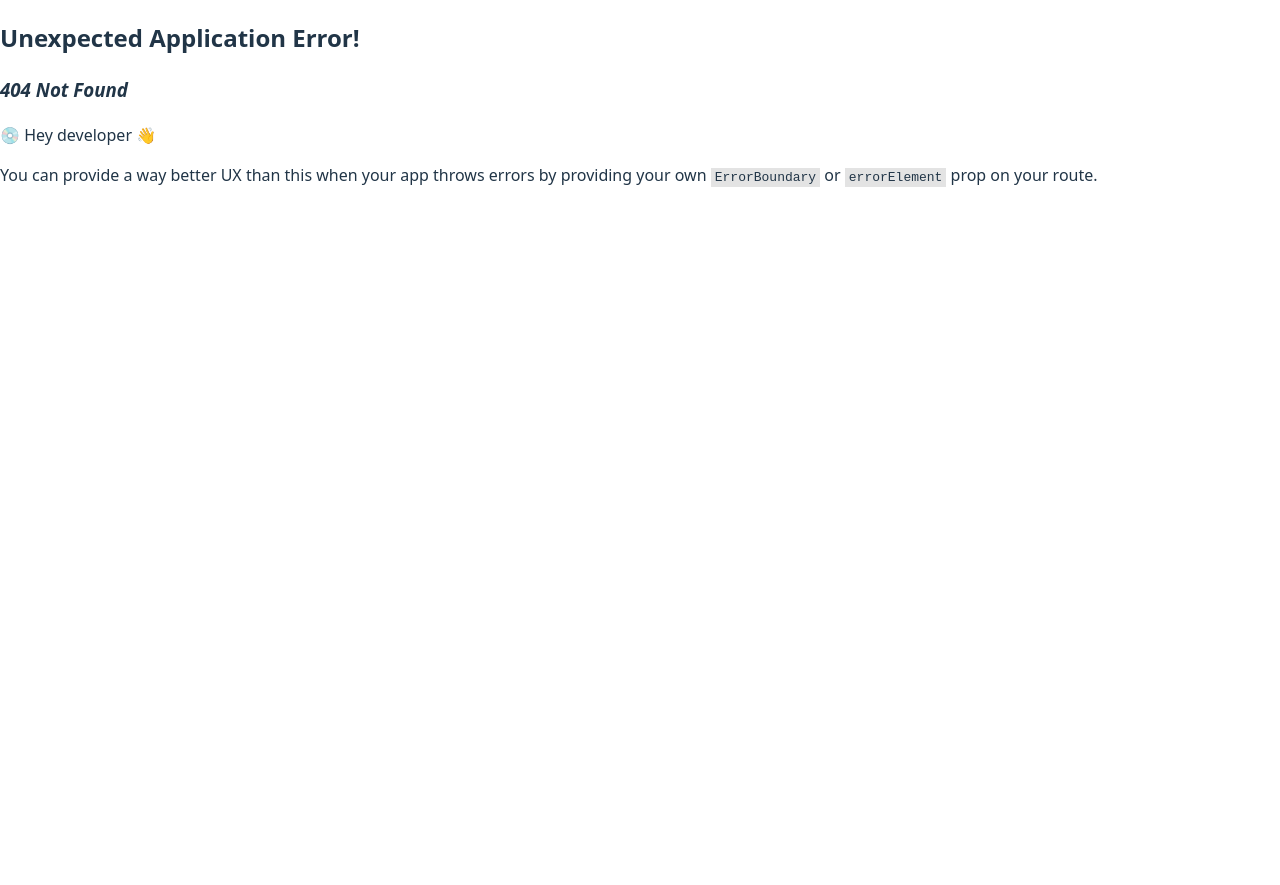
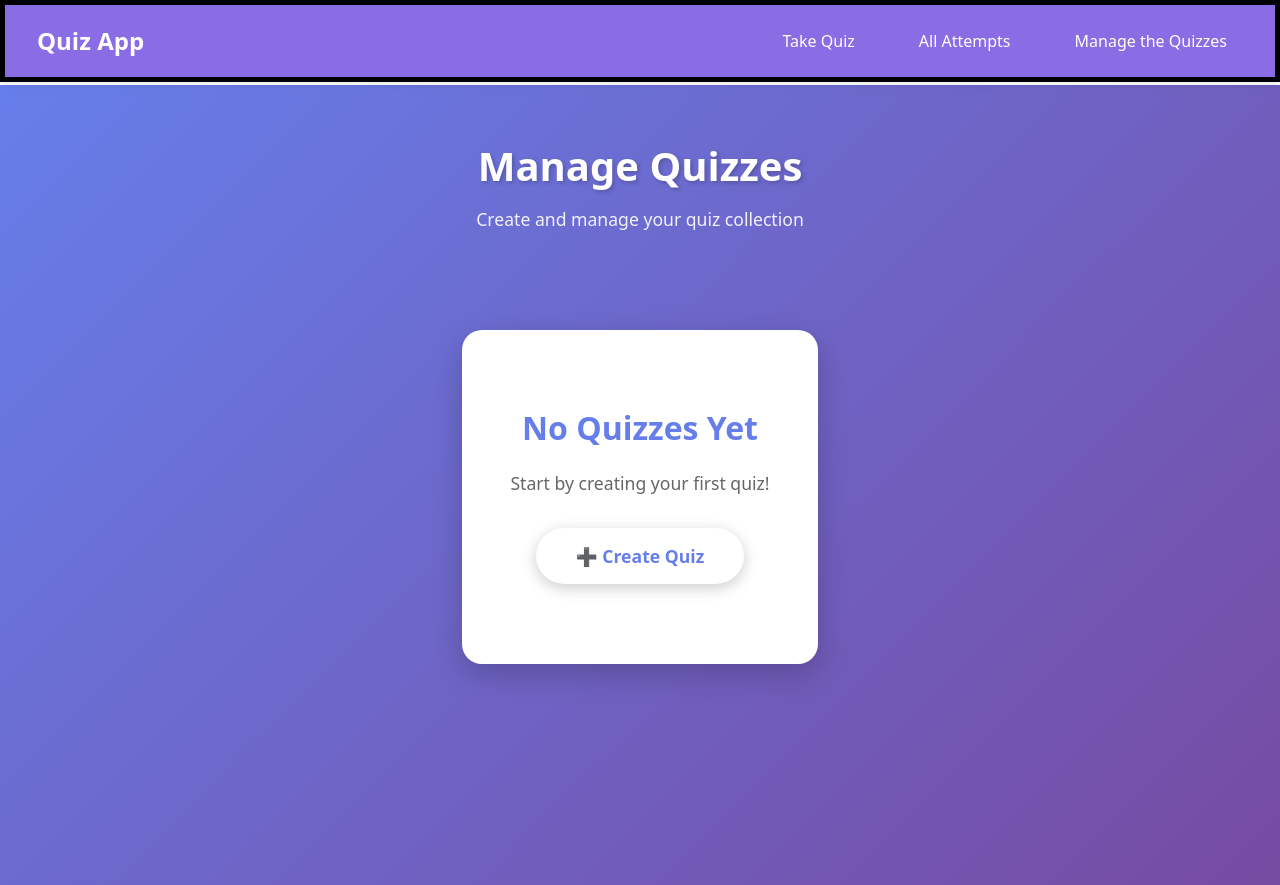
Before and after one commit to mabdullahi7780/quiz-app, a React (Vite) app: page /manage-quizzes in a window 1280 px wide. Before the commit this address had no page. Before the commit the page ends 800 px from the top, so only its background shows below. Built offline with nearby package versions, Linux system fonts and the light colour scheme.

Commit message:
Made the Manage Quizzes page and now opnly left with implementing the edit and delete functionalities

```diff
--- a/src/App.jsx
+++ b/src/App.jsx
@@ -4,6 +4,7 @@ import TakeQuiz from "./pages/TakeQuiz";
 import ShowAllResults from "./pages/ShowAllResults";
 import { Children } from "react";
 import AddQuiz from "./pages/AddQuiz";
+import ManageQuizzes from "./pages/ManageQuizzes";
 
 function App() {
  const router = createBrowserRouter([
@@ -23,6 +24,10 @@ function App() {
           path: "add-quiz",
           element: <AddQuiz/>,
         },
+        {
+          path: "manage-quizzes",
+          element: <ManageQuizzes/>,
+        },
       ],
     },
   ]);
--- a/src/components/Navbar/Navbar.jsx
+++ b/src/components/Navbar/Navbar.jsx
@@ -10,7 +10,7 @@ function Navbar() {
           <div className="navbar-links">
             <Link to="/" className="navbar-link">Take Quiz</Link>
             <Link to="/results" className="navbar-link">All Attempts</Link>
-            <Link to="/add-quiz" className="navbar-link">Add Questions To Quiz</Link>
+            <Link to="/manage-quizzes" className="navbar-link">Manage the Quizzes</Link>
           </div>
         </div>
       </nav>
--- /dev/null
+++ b/src/pages/ManageQuizzes.css
@@ -0,0 +1,238 @@
+.manage-quizzes-container {
+  min-height: 100vh;
+  background: linear-gradient(135deg, #667eea 0%, #764ba2 100%);
+  padding: 2rem;
+  display: flex;
+  flex-direction: column;
+  align-items: center;
+}
+
+.manage-quizzes-header {
+  text-align: center;
+  margin-bottom: 3rem;
+}
+
+.manage-quizzes-header h1 {
+  color: white;
+  font-size: 2.5rem;
+  margin-bottom: 0.5rem;
+  text-shadow: 2px 2px 4px rgba(0, 0, 0, 0.2);
+}
+
+.manage-quizzes-header p {
+  color: rgba(255, 255, 255, 0.9);
+  font-size: 1.1rem;
+}
+
+.quiz-cards-container {
+  width: 100%;
+  max-width: 1200px;
+  display: grid;
+  grid-template-columns: repeat(auto-fill, minmax(300px, 1fr));
+  gap: 2rem;
+  margin-bottom: 2rem;
+}
+
+.quiz-card {
+  background: white;
+  border-radius: 20px;
+  padding: 2rem;
+  box-shadow: 0 10px 30px rgba(0, 0, 0, 0.2);
+  cursor: pointer;
+  transition: all 0.3s ease;
+  position: relative;
+  overflow: hidden;
+}
+
+.quiz-card::before {
+  content: '';
+  position: absolute;
+  top: 0;
+  left: 0;
+  right: 0;
+  height: 5px;
+  background: linear-gradient(135deg, #667eea 0%, #764ba2 100%);
+}
+
+.quiz-card:hover {
+  transform: translateY(-10px);
+  box-shadow: 0 20px 40px rgba(0, 0, 0, 0.3);
+}
+
+.quiz-card-header {
+  margin-bottom: 1.5rem;
+}
+
+.quiz-card-title {
+  font-size: 1.5rem;
+  font-weight: 600;
+  color: #333;
+  margin-bottom: 0.5rem;
+}
+
+.quiz-card-description {
+  color: #666;
+  font-size: 0.95rem;
+  line-height: 1.5;
+}
+
+.quiz-card-info {
+  display: flex;
+  flex-direction: column;
+  gap: 0.75rem;
+  margin-bottom: 1.5rem;
+}
+
+.quiz-info-item {
+  display: flex;
+  align-items: center;
+  gap: 0.5rem;
+  color: #555;
+  font-size: 0.9rem;
+}
+
+.quiz-info-icon {
+  font-size: 1.1rem;
+}
+
+.quiz-card-actions {
+  display: flex;
+  gap: 0.75rem;
+  flex-wrap: wrap;
+}
+
+.action-button {
+  flex: 1;
+  min-width: 120px;
+  padding: 0.75rem 1.25rem;
+  border: none;
+  border-radius: 50px;
+  font-size: 0.9rem;
+  font-weight: 600;
+  cursor: pointer;
+  transition: all 0.3s ease;
+}
+
+.edit-button {
+  background: linear-gradient(135deg, #667eea 0%, #764ba2 100%);
+  color: white;
+}
+
+.edit-button:hover {
+  transform: translateY(-2px);
+  box-shadow: 0 4px 15px rgba(102, 126, 234, 0.4);
+}
+
+.delete-button {
+  background: #fff;
+  color: #e74c3c;
+  border: 2px solid #e74c3c;
+}
+
+.delete-button:hover {
+  background: #e74c3c;
+  color: white;
+  transform: translateY(-2px);
+  box-shadow: 0 4px 15px rgba(231, 76, 60, 0.4);
+}
+
+.view-button {
+  background: #fff;
+  color: #667eea;
+  border: 2px solid #667eea;
+}
+
+.view-button:hover {
+  background: #667eea;
+  color: white;
+  transform: translateY(-2px);
+  box-shadow: 0 4px 15px rgba(102, 126, 234, 0.4);
+}
+
+.add-quiz-button {
+  background: white;
+  color: #667eea;
+  border: none;
+  padding: 1rem 2.5rem;
+  font-size: 1.1rem;
+  font-weight: 600;
+  border-radius: 50px;
+  cursor: pointer;
+  transition: all 0.3s ease;
+  box-shadow: 0 4px 15px rgba(0, 0, 0, 0.2);
+  display: flex;
+  align-items: center;
+  gap: 0.5rem;
+  margin: 2rem auto;
+}
+
+.add-quiz-button:hover {
+  transform: translateY(-3px);
+  box-shadow: 0 6px 20px rgba(0, 0, 0, 0.3);
+  background: #f8f9fa;
+}
+
+.no-quizzes-container {
+  text-align: center;
+  padding: 3rem;
+  background: white;
+  border-radius: 20px;
+  box-shadow: 0 10px 30px rgba(0, 0, 0, 0.2);
+  max-width: 500px;
+  margin: 2rem auto;
+}
+
+.no-quizzes-container h2 {
+  color: #667eea;
+  font-size: 2rem;
+  margin-bottom: 1rem;
+}
+
+.no-quizzes-container p {
+  color: #666;
+  font-size: 1.1rem;
+  margin-bottom: 2rem;
+}
+
+/* Responsive Design */
+@media (max-width: 768px) {
+  .manage-quizzes-container {
+    padding: 1rem;
+  }
+
+  .manage-quizzes-header h1 {
+    font-size: 2rem;
+  }
+
+  .quiz-cards-container {
+    grid-template-columns: 1fr;
+    gap: 1.5rem;
+  }
+
+  .quiz-card {
+    padding: 1.5rem;
+  }
+
+  .quiz-card-title {
+    font-size: 1.3rem;
+  }
+
+  .quiz-card-actions {
+    flex-direction: column;
+  }
+
+  .action-button {
+    min-width: 100%;
+  }
+
+  .add-quiz-button {
+    width: 100%;
+    justify-content: center;
+  }
+}
+
+@media (min-width: 769px) and (max-width: 1024px) {
+  .quiz-cards-container {
+    grid-template-columns: repeat(2, 1fr);
+  }
+}
--- /dev/null
+++ b/src/pages/ManageQuizzes.jsx
@@ -0,0 +1,91 @@
+import { getAllQuizzes } from "../data/storage";
+import { useNavigate } from "react-router-dom";
+import "./ManageQuizzes.css"
+
+function ManageQuizzes() {
+  const navigate = useNavigate();
+  const quizzes = getAllQuizzes();
+
+  const handleEdit = (quizId) => {
+    // Edit logic
+  };
+
+  const handleDelete = (quizId) => {
+    // Delete logic
+  };
+
+  const handleView = (quizId) => {
+    // View logic
+  };
+
+  if (!quizzes || quizzes.length === 0) {
+    return (
+      <div className="manage-quizzes-container">
+        <div className="manage-quizzes-header">
+          <h1>Manage Quizzes</h1>
+          <p>Create and manage your quiz collection</p>
+        </div>
+        <div className="no-quizzes-container">
+          <h2>No Quizzes Yet</h2>
+          <p>Start by creating your first quiz!</p>
+          <button
+            className="add-quiz-button"
+            onClick={() => navigate('/add-quiz')}
+          >
+            ➕ Create Quiz
+          </button>
+        </div>
+      </div>
+    );
+  }
+
+  return (
+    <div className="manage-quizzes-container">
+      <div className="manage-quizzes-header">
+        <h1>Manage Quizzes</h1>
+        <p>Create and manage your quiz collection</p>
+      </div>
+
+      <div className="quiz-cards-container">
+        {quizzes.map((quiz, index) => (
+          <div key={index} className="quiz-card" onClick={() => handleView(quiz.id)}>
+            <div className="quiz-card-header">
+              <h3 className="quiz-card-title">{quiz.name}</h3>
+            </div>
+
+            <div className="quiz-card-info">
+              <div className="quiz-info-item">
+                <span className="quiz-info-icon">📝</span>
+                <span>{quiz.questions?.length || 0} Questions</span>
+              </div>
+            </div>
+
+            <div className="quiz-card-actions" onClick={(e) => e.stopPropagation()}>
+              <button
+                className="action-button edit-button"
+                onClick={() => handleEdit(quiz.id)}
+              >
+                ✏️ Edit
+              </button>
+              <button
+                className="action-button delete-button"
+                onClick={() => handleDelete(quiz.id)}
+              >
+                🗑️ Delete
+              </button>
+            </div>
+          </div>
+        ))}
+      </div>
+
+      <button
+        className="add-quiz-button"
+        onClick={() => navigate('/add-quiz')}
+      >
+        ➕ Create New Quiz
+      </button>
+    </div>
+  );
+}
+
+export default ManageQuizzes;
--- a/src/pages/ShowAllResults.jsx
+++ b/src/pages/ShowAllResults.jsx
@@ -47,7 +47,6 @@ function ShowAllResults() {
     setRows(sortedData);
   };
 
-  // Fix that why is the results pop up not disappearing??? WHy is it visible oin the show all results page
   const handleViewDetails = (result) => {
     if (result.quiz) {
       setQuiz(result.quiz);
```
